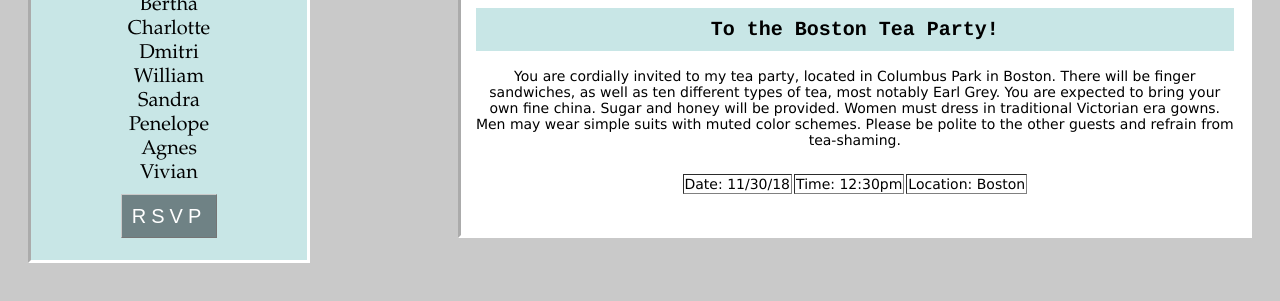
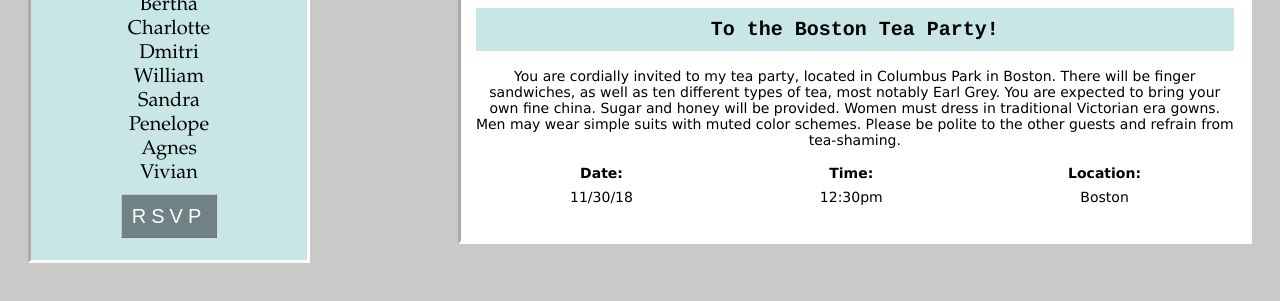
Before and after one commit to Erengraff/Erengraff.github.io, a plain HTML site: page index.html in a window 1280 px wide. Shown: the part 117-418 px from the top of the page. Drawn offline with Linux system fonts and the light colour scheme.

Commit message:
Update index.html

```diff
--- a/index.html
+++ b/index.html
@@ -58,6 +58,7 @@
                 position: fixed;
                 float: left;
                 margin: 20px;
+                text-align: center;
                 z-index: 2;
             }
 
@@ -75,7 +76,11 @@
 
             table {
                 border-style: none;
-                padding: 10px;
+                width: 100%;
+            }
+
+            td {
+                padding: 5px;
             }
 
     </style>
@@ -89,15 +94,20 @@
 
         <p></p>
 
-        <table bgcolor="white" border="1px" align="center">
+        <table bgcolor="white" width="100%" align="center">
             <tr>
-                <td>
 
-        Date: 11/30/18</td><td>
-        Time: 12:30pm</td><td>
-        Location: Boston
+                <th>Date:</th>
+                <th>Time:</th>
+                <th>Location:</th>
 
-                </td>
+                </tr>
+                <tr>
+
+        <td>11/30/18</td>
+        <td>12:30pm</td>
+        <td>Boston</td>
+
             </tr>
         </table>
 
```
